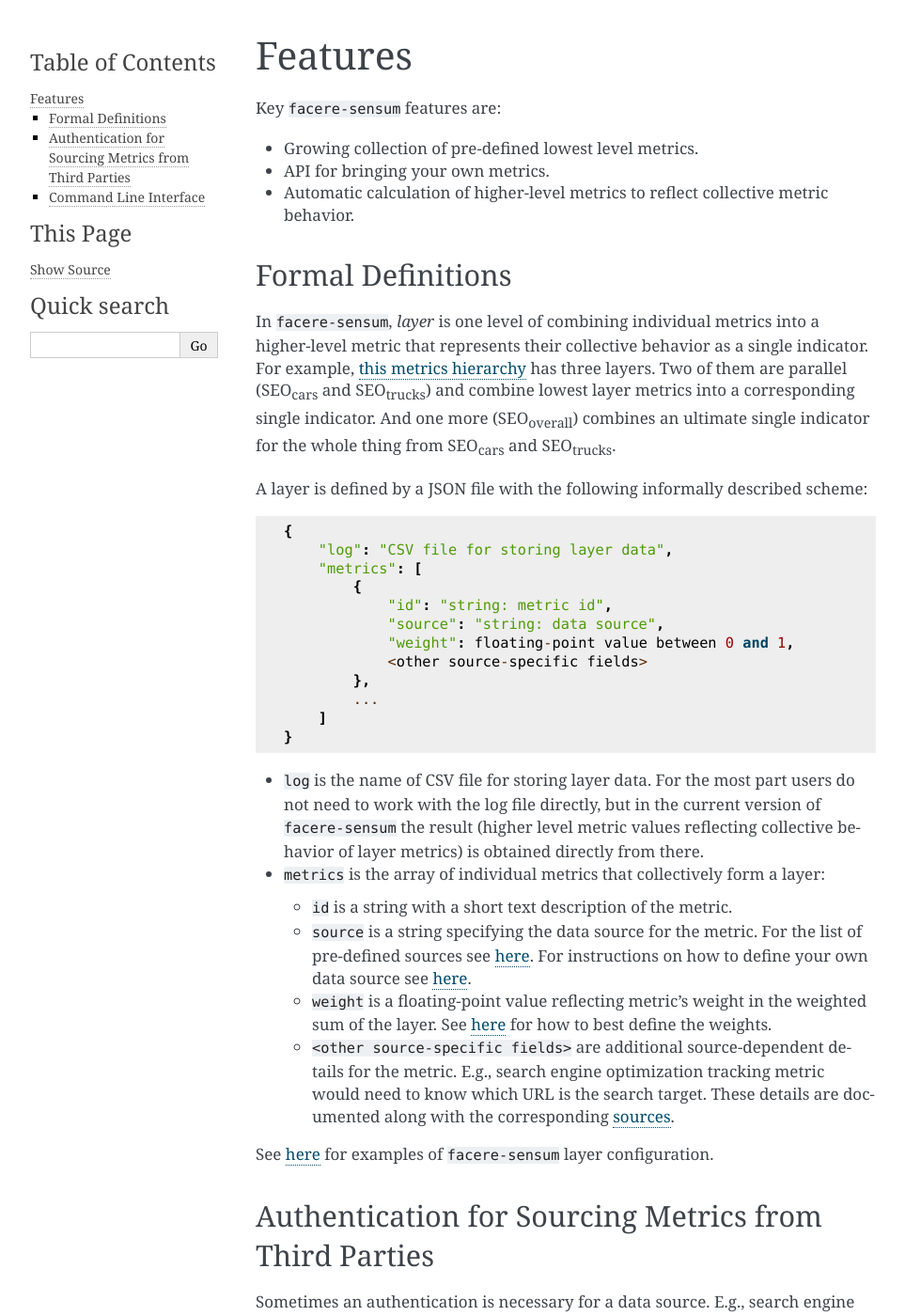
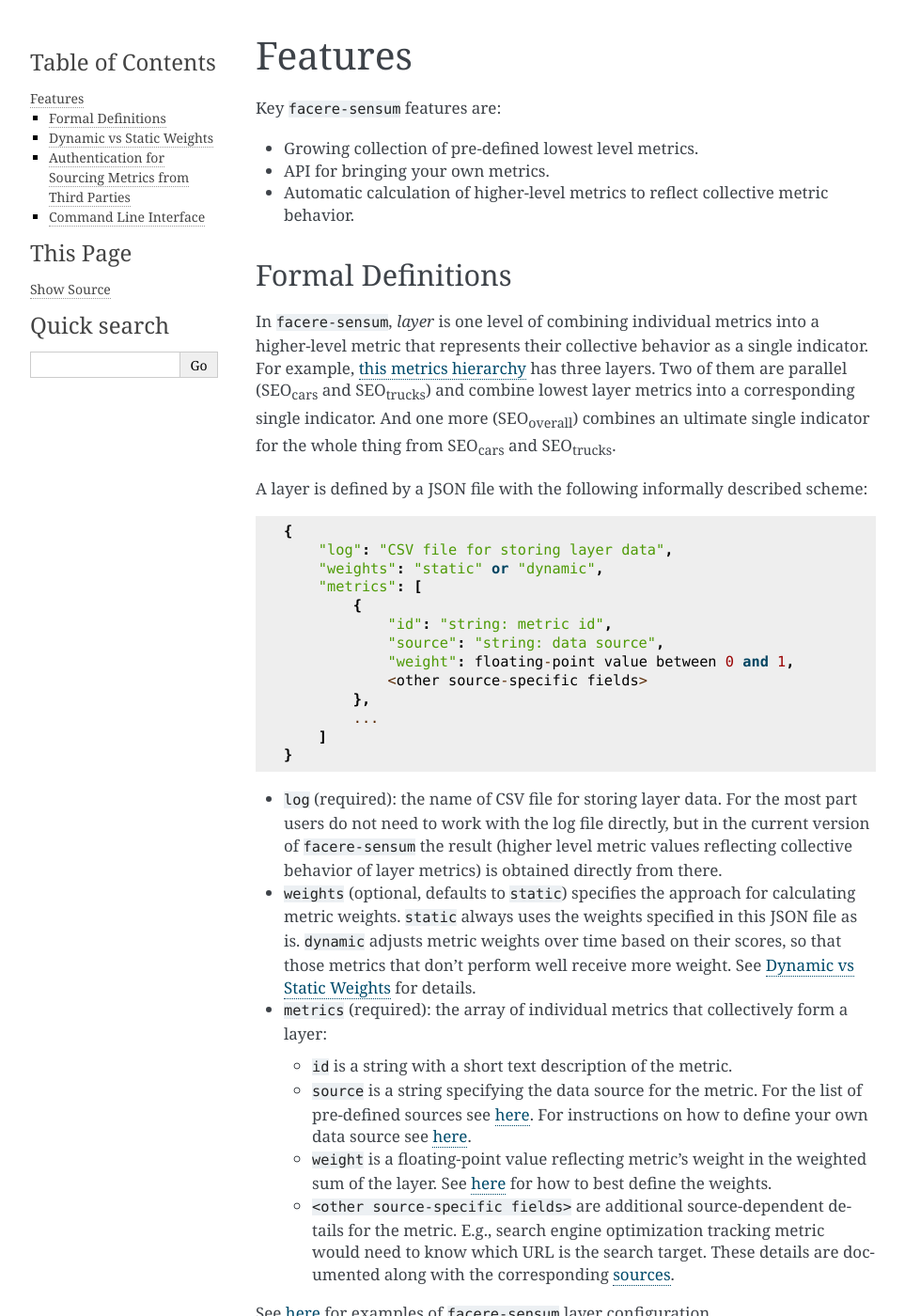
Before and after one commit to lunarserge/facere-sensum, a Sphinx documentation site: the page built from doc/features.rst, in a window 1280 px wide and 1400 px high. Shown: the whole window at 94% size, without its empty margins (148-1111 px from the left). Built offline with Sphinx 7.4.7, drawn with Linux system fonts in a browser that asks for light colours; some of the changed text lies outside the part shown.

Commit message:
dynamic and static weights

```diff
--- a/doc/features.rst
+++ b/doc/features.rst
@@ -18,6 +18,7 @@ A layer is defined by a JSON file with the following informally described scheme
 
     {
         "log": "CSV file for storing layer data",
+        "weights": "static" or "dynamic",
         "metrics": [
             {
                 "id": "string: metric id",
@@ -29,8 +30,9 @@ A layer is defined by a JSON file with the following informally described scheme
         ]
     }
 
-* ``log`` is the name of CSV file for storing layer data. For the most part users do not need to work with the log file directly, but in the current version of ``facere-sensum`` the result (higher level metric values reflecting collective behavior of layer metrics) is obtained directly from there.
-* ``metrics`` is the array of individual metrics that collectively form a layer:
+* ``log`` (required): the name of CSV file for storing layer data. For the most part users do not need to work with the log file directly, but in the current version of ``facere-sensum`` the result (higher level metric values reflecting collective behavior of layer metrics) is obtained directly from there.
+* ``weights`` (optional, defaults to ``static``) specifies the approach for calculating metric weights. ``static`` always uses the weights specified in this JSON file as is. ``dynamic`` adjusts metric weights over time based on their scores, so that those metrics that don't perform well receive more weight. See :ref:`dynamic-vs-static-weights` for details.
+* ``metrics`` (required): the array of individual metrics that collectively form a layer:
 
   * ``id`` is a string with a short text description of the metric.
   * ``source`` is a string specifying the data source for the metric. For the list of pre-defined sources see :doc:`here <sources>`. For instructions on how to define your own data source see :ref:`here <bringing-your-own-metric>`.
@@ -38,6 +40,14 @@ A layer is defined by a JSON file with the following informally described scheme
   * ``<other source-specific fields>`` are additional source-dependent details for the metric. E.g., search engine optimization tracking metric would need to know which URL is the search target. These details are documented along with the corresponding :doc:`sources <sources>`.
 
 See `here <https://github.com/lunarserge/facere-sensum/tree/main/examples>`_ for examples of ``facere-sensum`` layer configuration.
+
+.. _dynamic-vs-static-weights:
+
+*************************
+Dynamic vs Static Weights
+*************************
+
+TO BE ADDED
 
 ******************************************************
 Authentication for Sourcing Metrics from Third Parties
```
Also changed, not shown: 2 other files.
